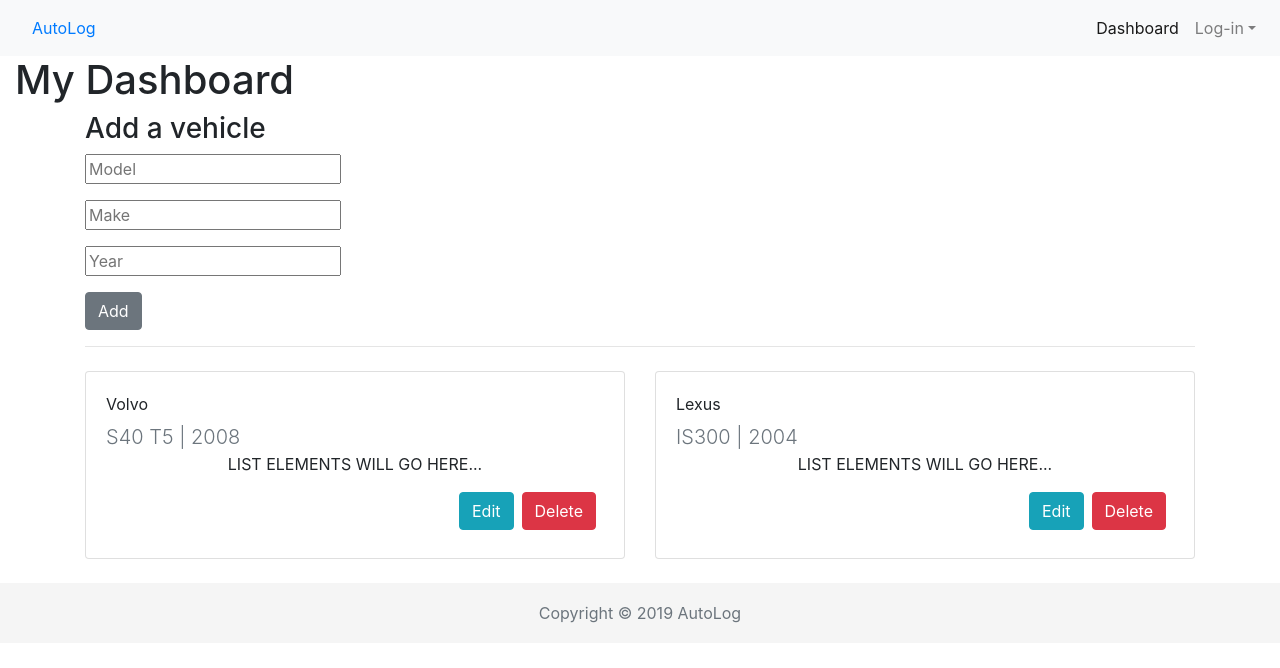
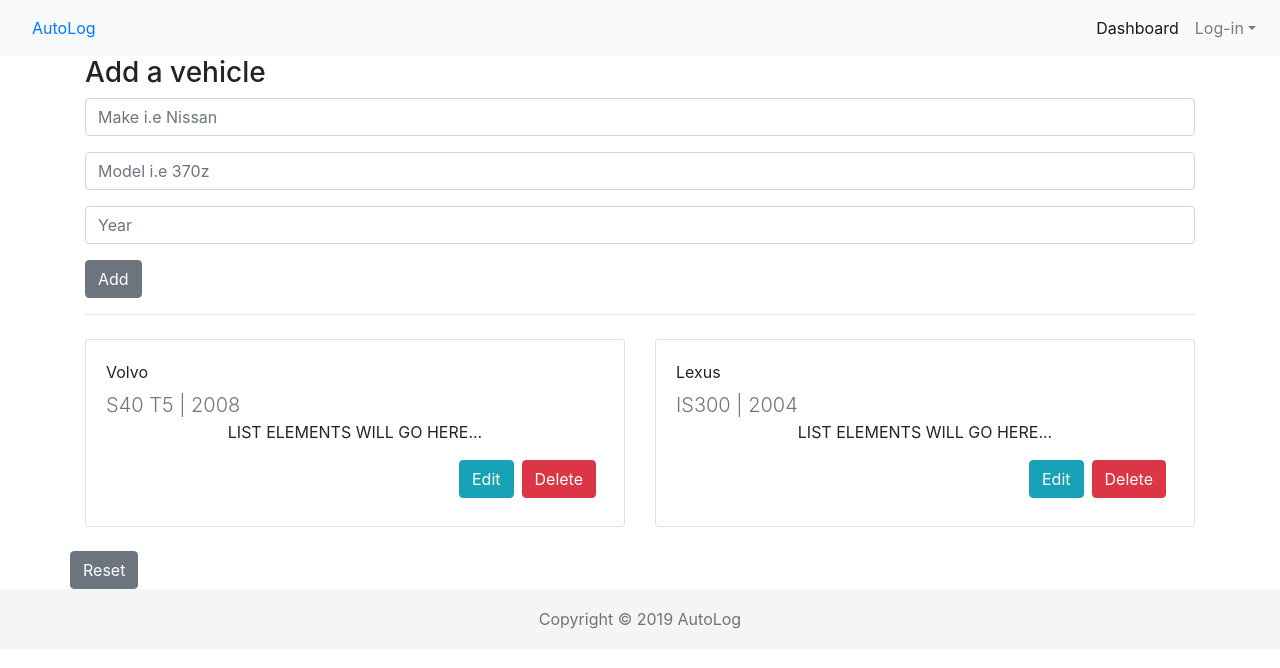
Before and after one commit to 3daddict/auto-service-log, a React (Create React App) app in the folder client/: page /dashboard in a window 1280 px wide. Shown: the top 668 px of the page. Built offline with nearby package versions, Linux system fonts and the light colour scheme.

Commit message:
started refactoring code to use e.target vs refs

```diff
--- a/client/src/components/dashboard/AddVehicle.js
+++ b/client/src/components/dashboard/AddVehicle.js
@@ -1,53 +1,42 @@
-import React, { Component } from "react";
+import React from "react";
 import { Button, Form, FormGroup, Input } from "reactstrap";
 
-class AddVehicle extends Component {
-  constructor(props) {
-        super(props)
-
-        this.state = {
-
-        }
-        this.onSubmit = this.onSubmit.bind(this);
-      }
-
-      onSubmit(event) {
-          event.preventDefault();
-
-          this.props.onAdd(this.makeInput.value, this.modelInput.value, this.yearInput.value);
-
-          this.makeInput.value = "";
-          this.modelInput.value = "";
-          this.yearInput.value = "";
-      }
-
-  render() {
-    return (
-      <Form onSubmit={this.onSubmit}>
+const AddVehicle = ({
+    make,
+    model,
+    year,
+    onHandleInputChange,
+    onHandleSubmit
+  }) => (
+    <Form onSubmit={onHandleSubmit}>
       <h3>Add a vehicle</h3>
       <FormGroup>
-          <input
-            placeholder="Model"
-            ref={makeInput => (this.makeInput = makeInput)}
+        <Input
+          name="make"
+          placeholder="Make i.e Nissan"
+          value={make}
+          onChange={onHandleInputChange}
         />
       </FormGroup>
       <FormGroup>
-          <input
-            placeholder="Make"
-            ref={modelInput => (this.modelInput = modelInput)}
+        <Input
+          name="model"
+          placeholder="Model i.e 370z"
+          value={model}
+          onChange={onHandleInputChange}
         />
       </FormGroup>
       <FormGroup>
-          <input
+        <Input
+          name="year"
           placeholder="Year"
-            ref={yearInput => (this.yearInput = yearInput)}
+          value={year}
+          onChange={onHandleInputChange}
         />
       </FormGroup>
-        <Button>Add</Button>
+      <Button type="submit">Add</Button>
       <hr />
     </Form>
   );
-  }
-}
 
   export default AddVehicle;
--- a/client/src/components/dashboard/VehicleCard.js
+++ b/client/src/components/dashboard/VehicleCard.js
@@ -1,72 +1,8 @@
-import React, { Component } from "react";
+import React, { Fragment } from "react";
 import { Col, Card, CardTitle, CardSubtitle, Button } from "reactstrap";
 
-class ProductItem extends Component {
-  constructor(props) {
-    super(props);
-
-    this.state = {
-      isEdit: false
-    };
-
-    this.onEdit = this.onEdit.bind(this);
-    this.onEditSubmit = this.onEditSubmit.bind(this);
-    this.onDelete = this.onDelete.bind(this);
-  }
-
-  onEdit() {
-    this.setState({
-      isEdit: true
-    });
-  }
-
-  onEditSubmit(event) {
-    event.preventDefault();
-
-    this.props.onEditSubmit(
-      this.makeInput.value,
-      this.modelInput.value,
-      this.yearInput.value,
-      this.props.make
-    );
-
-    this.setState({
-      isEdit: false
-    });
-  }
-
-  onDelete() {
-    const { onDelete, make } = this.props;
-
-    onDelete(make);
-  }
-
-  render() {
-    const { make, model, year } = this.props;
-
-    return (
-      <React.Fragment>
-        {this.state.isEdit ? (
-          <form onSubmit={this.onEditSubmit}>
-            <input
-              placeholder="Make"
-              ref={makeInput => (this.makeInput = makeInput)}
-              defaultValue={make}
-            />
-            <input
-              placeholder="Model"
-              ref={modelInput => (this.modelInput = modelInput)}
-              defaultValue={model}
-            />
-            <input
-              placeholder="Year"
-              ref={yearInput => (this.yearInput = yearInput)}
-              defaultValue={year}
-            />
-            <button>Save</button>
-          </form>
-        ) : (
-          // CARD START
+const VehicleCard = ({ make, model, year }) => (
+  <Fragment>
     <Col className="mt-2 mb-4" md="6">
       <Card body>
         <CardTitle>{make}</CardTitle>
@@ -75,20 +11,16 @@ class ProductItem extends Component {
         </CardSubtitle>
         <p className="text-center">LIST ELEMENTS WILL GO HERE...</p>
         <div className="text-right">
-              <Button className="mr-2 mb-2" color="info" onClick={this.onEdit}>
+          <Button className="mr-2 mb-2" color="info">
             Edit
           </Button>
-              <Button className="mr-2 mb-2" color="danger" onClick={this.onDelete}>
+          <Button className="mr-2 mb-2" color="danger">
             Delete
           </Button>
         </div>
       </Card>
     </Col>
-          // CARD END
-        )}
-      </React.Fragment>
+  </Fragment>
 );
-  }
-}
 
-export default ProductItem;
+export default VehicleCard;
--- a/client/src/pages/Dashboard.js
+++ b/client/src/pages/Dashboard.js
@@ -1,11 +1,11 @@
 import React, { Component } from "react";
-import { Container, Row } from "reactstrap";
+import { Container, Row, Button } from "reactstrap";
 import AddVehicle from "../components/dashboard/AddVehicle";
 import VehicleCard from "../components/dashboard/VehicleCard";
 
 const cardListDB = [
   {
-    make: 1,
+    id: 1,
     make: "Volvo",
     model: "S40 T5",
     year: 2008,
@@ -15,7 +15,7 @@ const cardListDB = [
     }
   },
   {
-    make: 2,
+    id: 2,
     make: "Lexus",
     model: "IS300",
     year: 2004,
@@ -26,102 +26,78 @@ const cardListDB = [
   }
 ];
 
-localStorage.setItem("cardListDB", JSON.stringify(cardListDB));
+class Dashboard extends Component {
 
-class Dashboard extends Component {
-  constructor(props) {
-    super(props);
+    state = {
+        cardListDB,
+        make: "",
+        model: "",
+        year: ""
+      };
 
-    this.state = {
-      cardListDB: JSON.parse(localStorage.getItem("cardListDB"))
+      /*
+      This method handles input changes by utilizing the event: event.target.name (firstName, description)
+      that was provided by the input and controlling the input's value by setting
+      event.target.value to state.
+      An example would be: firstName: "Sheila", description: "Female"
+    */
+      handleInputChange = ({ target: { name, value } }) => {
+        this.setState({ [name]: value });
       };
-    this.onAdd = this.onAdd.bind(this);
-    this.onDelete = this.onDelete.bind(this);
-    this.onEditSubmit = this.onEditSubmit.bind(this);
-  }
 
-  componentWillMount() {
-    const cardListDB = this.getListItems();
+      /*
+    This method resets back to initial state
+    */
+      handleReset = () => {
+        this.setState({
+          cardListDB,
+          make: "",
+          model: "",
+          year: ""
+        });
+      };
 
-    this.setState({
-      cardListDB: cardListDB
-    });
-  }
+      /*
+      This method handles form submission by spreading out previous cardListDB entries
+      and adding in the current firstName and description state values.
+      In addition, it also resets the input values.
+    */
+      handleSubmit = e => {
+        e.preventDefault();
 
-  getListItems() {
-    return this.state.cardListDB;
-  }
+        const { make, model, year } = this.state;
 
-  onAdd(make, model, year) {
-    const cardListDB = this.getListItems();
-    console.log('OUTPUT', make, model, year)
+        if (!make || !model || !year) return null;
 
-    cardListDB.push({
-      make,
-      model,
-      year
-    });
+        this.setState(prevState => ({
+          cardListDB: [...prevState.cardListDB, { make, model, year }],
+          make: "",
+          model: "",
+          year: ""
+        }));
+      };
 
-    this.setState({
-      cardListDB: cardListDB
-    });
-
-    localStorage.setItem("cardListDB", JSON.stringify(cardListDB));
-  }
-
-  onEditSubmit(make, model, year, originalMake) {
-    let cardListDB = this.getListItems();
-
-    cardListDB = cardListDB.map(listItem => {
-      if (listItem.make === originalMake) {
-        listItem.make = make;
-        listItem.model = model;
-        listItem.year = year;
-      }
-      return listItem;
-    });
-
-    this.setState({
-      cardListDB: cardListDB
-    });
-  }
-
-  onDelete(make) {
-    const cardListDB = this.getListItems();
-    const filteredProducts = cardListDB.filter(product => {
-      return product.make !== make;
-    });
-
-    this.setState({
-      cardListDB: filteredProducts
-    });
-  }
-
-  render() {
-    return (
+      render = () => (
         <div className="container-fluid">
-        <h1>My Dashboard</h1>
-
           <Container>
-          <AddVehicle onAdd={this.onAdd} />
+            <AddVehicle
+              {...this.state}
+              onHandleInputChange={this.handleInputChange}
+              onHandleSubmit={this.handleSubmit}
+            />
           </Container>
           <Container>
             <Row>
-            {this.state.cardListDB.map(listItem => {
-              return (
-                <VehicleCard
-                  key={listItem.make}
-                  {...listItem}
-                  onDelete={this.onDelete}
-                  onEditSubmit={this.onEditSubmit}
-                />
-              );
-            })}
+              {this.state.cardListDB.map((listItem, key) => (
+                <VehicleCard key={key} {...listItem} />
+              ))}
+              <Button type="button" onClick={this.handleReset}>
+                Reset
+              </Button>
             </Row>
           </Container>
         </div>
       );
     }
-}
 
 export default Dashboard;
```
Lines whose indentation alone changed are shown as unchanged.
